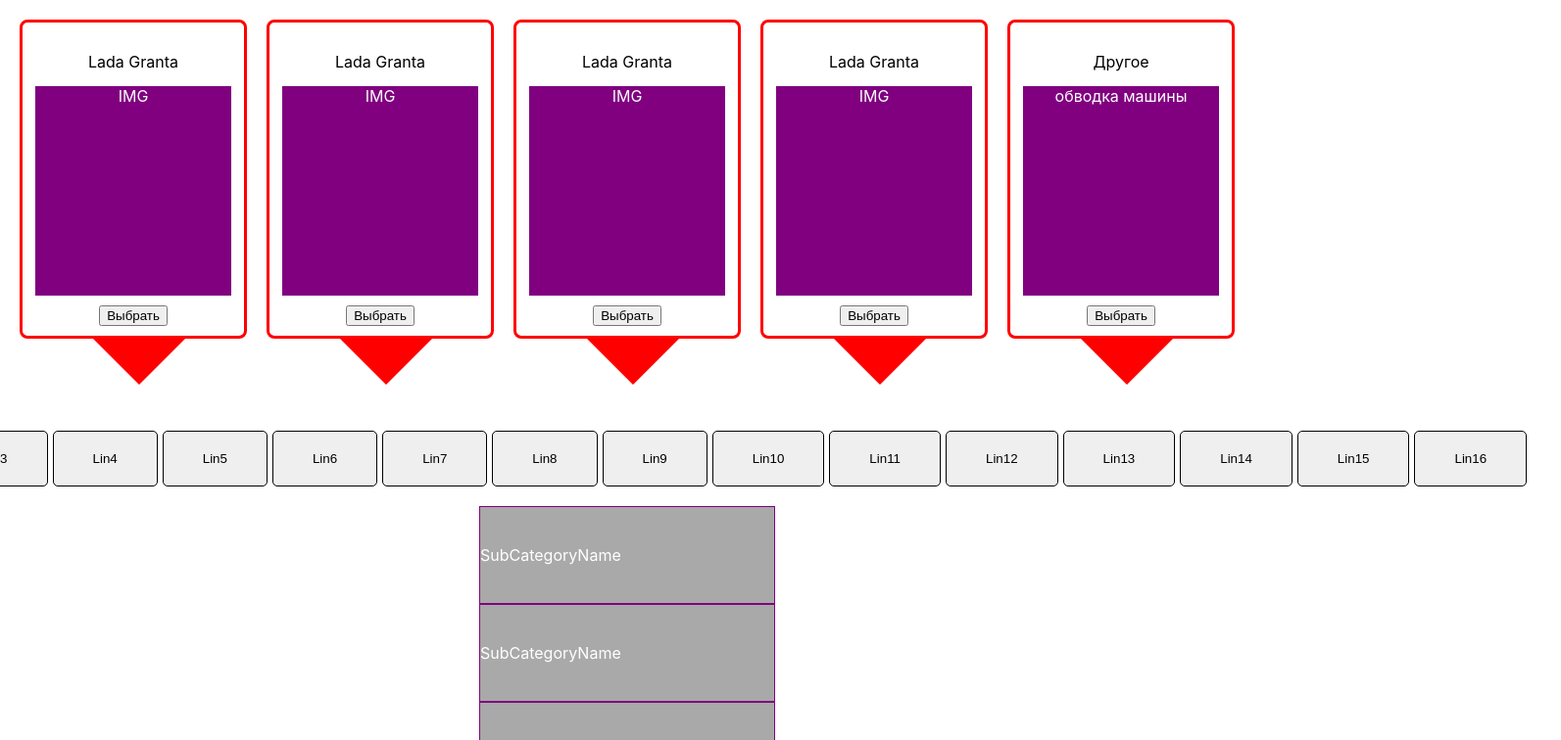
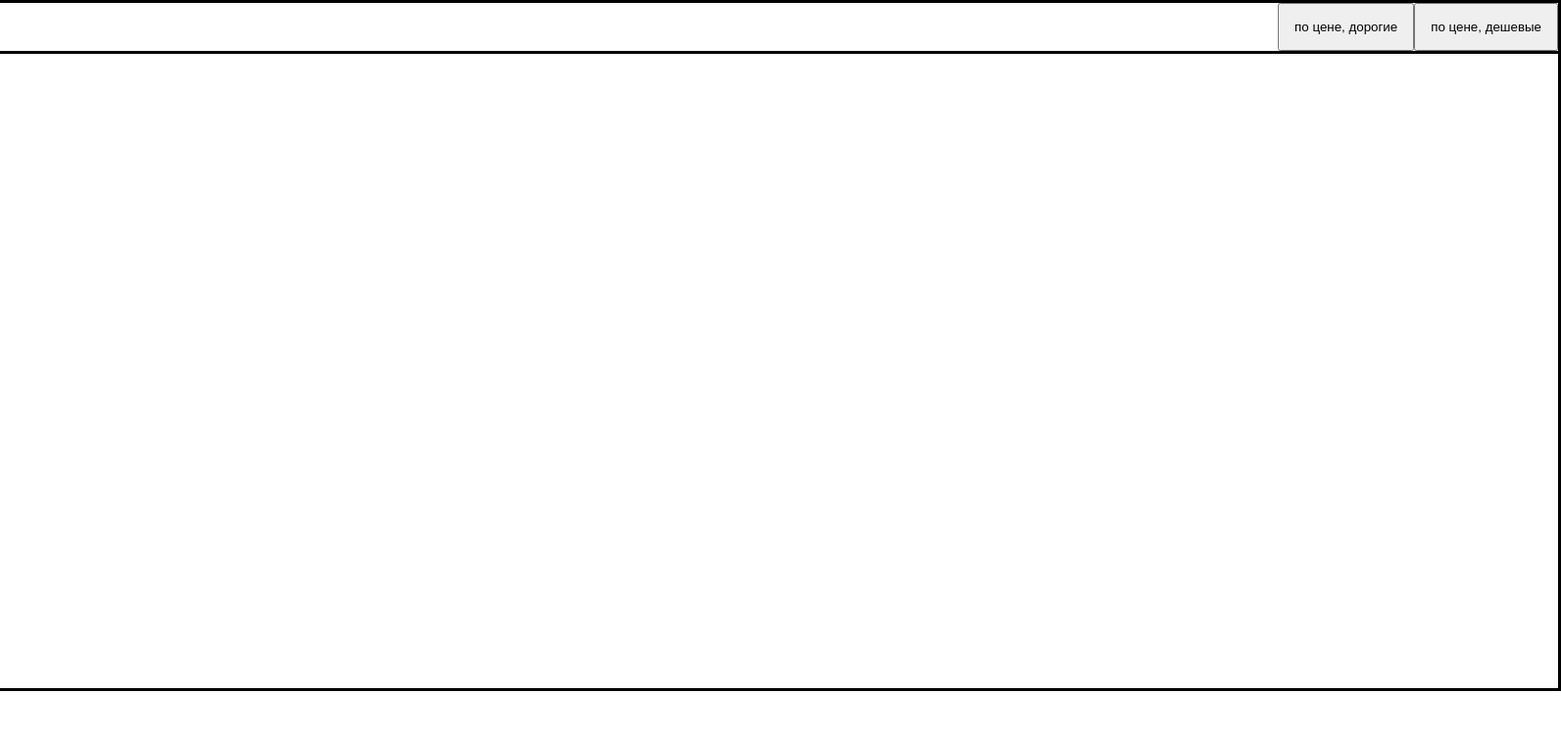
Before and after one commit to Rich-alien/techonline, a React (Create React App) app: page / in a window 1280 px wide. Shown: the top 756 px of the page at 98% size, 1593 px wide, since content can reach past the window. Built offline with nearby package versions, Linux system fonts and the light colour scheme.

Commit message:
add SettingBar for total

```diff
--- a/src/components/Main/Main.jsx
+++ b/src/components/Main/Main.jsx
@@ -1,17 +1,18 @@
 import React from 'react';
 import style from './Main.module.css'
-import ChooseCar from "./ChooseCar/ChooseCar";
-import ChooseCategory from "./ChooseCategory/ChooseCategoty";
+// import ChooseCar from "./ChooseCar/ChooseCar";
+// import ChooseCategory from "./ChooseCategory/ChooseCategoty";
 import TotalItem from "./TotalItem/TotalItem";
-import SubChooseCategory from "./SubChooseCategoty/SubChooseCategory";
+// import SubChooseCategory from "./SubChooseCategoty/SubChooseCategory";
 
 
 const Main = (props) => {
     return (
         <div className={style.main}>
-        <ChooseCar data={props.data}/>
-        <ChooseCategory category={props.category} />
-        <SubChooseCategory SubCategory={props.SubCategory} />
+        {/*<ChooseCar data={props.data}/>*/}
+        {/*<ChooseCategory category={props.category} />*/}
+        {/*<SubChooseCategory SubCategory={props.SubCategory} />*/}
+
         <TotalItem/>
         </div>
     )
--- a/src/components/Main/Main.module.css
+++ b/src/components/Main/Main.module.css
@@ -1,5 +1,6 @@
 .main{
     display: flex;
     flex-direction: column;
+    align-items: center;
 
 }
--- a/src/components/Main/SubChooseCategoty/SubCategoryItem/SubCategoryItem.module.css
+++ b/src/components/Main/SubChooseCategoty/SubCategoryItem/SubCategoryItem.module.css
@@ -5,6 +5,7 @@
     background-color: darkgrey;
     color: white;
     display: flex;
-
     align-items: center;
+    justify-content: center;
+    margin:1px;
 }
--- a/src/components/Main/TotalItem/TotalItem.jsx
+++ b/src/components/Main/TotalItem/TotalItem.jsx
@@ -1,9 +1,22 @@
 import React from 'react';
 import style from './TotalItem.module.css'
-
+// заменить sortUp and SortDown на иконки
 const TotalItem = () => {
     return (
-        <div className={style.main}>
+        <div className={style.container}>
+        <div className={style.SettingBar}>
+            <button className={style.Standart}>
+                а....я
+            </button>
+            <div className={style.sort}>
+                <button className={style.sortUp}>
+                    по цене, дорогие
+                </button>
+                <button className={style.sortDown}>
+                    по цене, дешевые
+                </button>
+            </div>
+        </div>
 
         </div>
     )
--- a/src/components/Main/TotalItem/TotalItem.module.css
+++ b/src/components/Main/TotalItem/TotalItem.module.css
@@ -0,0 +1,25 @@
+.container{
+
+    min-width: 1900px;
+    height: 700px;
+    border: 3px solid black;
+}
+.SettingBar{
+    display: flex;
+    justify-content: space-between;
+    height: auto;
+    /*border:1px solid black;*/
+    /*margin: 15px;*/
+border-bottom: 3px solid black;
+}
+.sort{
+    display: flex;
+}
+.sortUp{
+
+    padding: 15px;
+    /*border-right: 1px solid black;*/
+}
+.sortDown{
+    padding: 15px;
+}
--- a/src/index.js
+++ b/src/index.js
@@ -18,9 +18,9 @@ let SubCategory=[
     {SubCategoryName:'SubCategoryName'},
 ]
 let category =[
-    {Category:'Lin1',SubCategoryName:'SubCategoryName'},
-    {Category:'Lin2',SubCategoryName:'SubCategoryName'},
-    {Category:'Lin3',SubCategoryName:'SubCategoryName'},
+    {Category:'Lin1'},
+    {Category:'Lin2'},
+    {Category:'Lin3'},
     {Category:'Lin4'},
     {Category:'Lin5'},
     {Category:'Lin6'},
```
